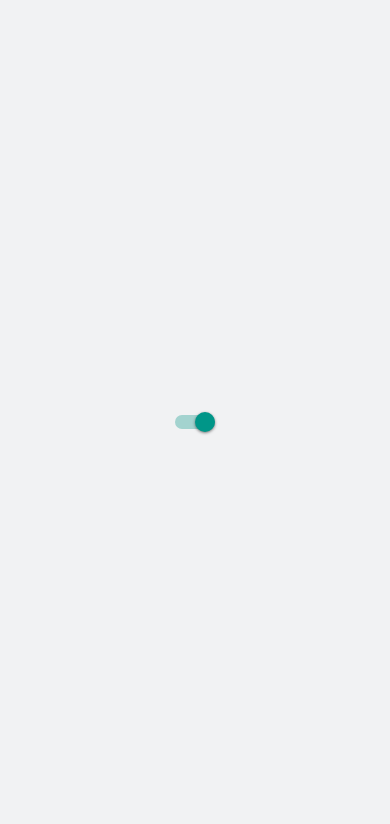
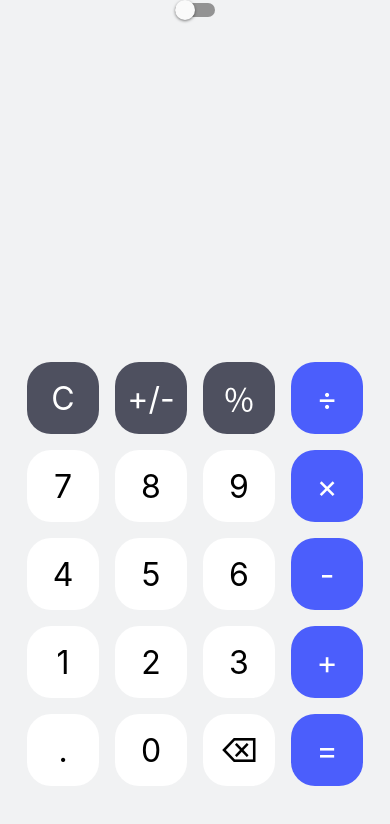
Before and after one commit to banuseyhan/calculator-sample, a React Native app in the folder cs/: screen / in a window 390 px wide. Shown: the top 824 px of the page. Built offline with nearby package versions, Linux system fonts and the light colour scheme.

Commit message:
ui tamamlandı

```diff
--- a/cs/App.js
+++ b/cs/App.js
@@ -1,22 +1,22 @@
-import { StatusBar } from 'expo-status-bar';
 import { useState } from 'react';
-import { StyleSheet, Text, View, Switch } from 'react-native';
+import { SafeAreaView, StyleSheet, Switch, Text } from 'react-native';
+import { myColor } from './src/styles/color';
 import { ThemeContext } from './src/context/ThemeContext';
-import {myColor} from './src/styles/color';
+import Calculator from '../cs/src/components/Calculator';
 
 
 
 export default function App() {
-  const [theme, setTheme]=useState ('light');
+  const [theme, setTheme] = useState('light');
   return (
     <ThemeContext.Provider value={theme}>
-    <View style={theme==='light' ? styles.container:[styles.container, {backgroundColor:'#000'}]}>
-
-      <StatusBar style="auto" />
-      <Switch
-      value={theme==='light'}
-      onValueChange={() => setTheme(theme==='light'? 'dark': 'light')}/>
-    </View>
+      <SafeAreaView style={theme === 'light' ? styles.container : [styles.container, {backgroundColor: 'black'}]}>
+        <Switch
+          value={theme === 'dark'}
+          onValueChange={() => setTheme(theme === 'light' ? 'dark' : 'light')}
+        />
+        <Calculator />
+      </SafeAreaView>
     </ThemeContext.Provider>
   );
 }
@@ -26,6 +26,6 @@ const styles = StyleSheet.create({
     flex: 1,
     backgroundColor: myColor.light,
     alignItems: 'center',
-    justifyContent: 'center',
+    justifyContent: 'flex-start',
   },
 });
--- a/cs/app.json
+++ b/cs/app.json
@@ -14,9 +14,7 @@
     "updates": {
       "fallbackToCacheTimeout": 0
     },
-    "assetBundlePatterns": [
-      "**/*"
-    ],
+    "assetBundlePatterns": ["**/*"],
     "ios": {
       "supportsTablet": true
     },
--- a/cs/babel.config.js
+++ b/cs/babel.config.js
@@ -1,6 +1,6 @@
-module.exports = function(api) {
+module.exports = function (api) {
   api.cache(true);
   return {
-    presets: ['babel-preset-expo'],
+    presets: ["babel-preset-expo"],
   };
 };
--- a/cs/src/components/Button.js
+++ b/cs/src/components/Button.js
@@ -3,3 +3,39 @@
 //kullanarak theme özellliğini belirteyim.
 // calculator.js ekleyip operatör atamalarını  orada mı yapmalıyım?
 // GlobalStyles de calcultor da bellirttiğim operatorlerın style nı vereyim
+
+import { useContext } from "react";
+import { TouchableOpacity, Text } from "react-native";
+import { ThemeContext } from "../context/ThemeContext";
+import { Styles } from "../styles/GlobalStyles";
+
+
+
+export default function Button({ title, onPress, isBlue, isGray }) {
+    const theme = useContext(ThemeContext);
+    return (
+        <TouchableOpacity
+            style={
+                isBlue
+                ? Styles.btnBlue
+                : isGray
+                ? Styles.btnGray
+                : theme === "light"
+                ? Styles.btnLight
+                : Styles.btnDark
+            }
+            onPress={onPress}>
+            <Text
+               style={
+                   isBlue || isGray
+                   ? Styles.smallTextLight
+                   : theme === "dark"
+                   ? Styles.smallTextLight
+                   : Styles.smallTextDark
+                }
+            >
+                {title}
+            </Text>
+        </TouchableOpacity>
+    );
+}
--- /dev/null
+++ b/cs/src/components/Calculator.js
@@ -0,0 +1,59 @@
+import  React from "react";
+import Button from "./Button";
+import { View, Text } from "react-native";
+import { Styles } from "../styles/GlobalStyles";
+import { myColor } from "../styles/color";
+import { useState } from "react";
+export default function Calculator() {
+  const [firstNumber, setFirstNumber] = useState("");
+  const [secondNumber, setSecondNumber] = useState("");
+  const [operation, setOperation] = useState("");
+  const [result, setResult] =useState(null);
+  const [buttonValue]= useState("");
+
+
+  return (
+    <View style={Styles.viewBottom}>
+      <View
+        style={{
+          height: 120,
+          width: "90%",
+          justifyContent: "flex-end",
+          alignSelf: "center",
+        }}
+      >
+
+      </View>
+      <View style={Styles.row}>
+        <Button title="C" isGray  />
+        <Button title="+/-" isGray onPress={() => ("+/-")} />
+        <Button title="％" isGray onPress={() => ("％")} />
+        <Button title="÷" isBlue onPress={() => ("/")} />
+      </View>
+      <View style={Styles.row}>
+        <Button title="7" onPress={() => ("7")} />
+        <Button title="8" onPress={() => ("8")} />
+        <Button title="9" onPress={() => ("9")} />
+        <Button title="×" isBlue onPress={() => ("*")} />
+      </View>
+      <View style={Styles.row}>
+        <Button title="4" onPress={() =>("4")} />
+        <Button title="5" onPress={() =>("5")} />
+        <Button title="6" onPress={() => ("6")} />
+        <Button title="-" isBlue onPress={() => ("-")} />
+      </View>
+      <View style={Styles.row}>
+        <Button title="1" onPress={() =>("1")} />
+        <Button title="2" onPress={() => ("2")} />
+        <Button title="3" onPress={() => ("3")} />
+        <Button title="+" isBlue onPress={() => ("+")} />
+      </View>
+      <View style={Styles.row}>
+        <Button title="." onPress={() => (".")} />
+        <Button title="0" onPress={() => ("0")} />
+        <Button title="⌫" onPress={() => (firstNumber.slice(0, -1))} />
+        <Button title="=" isBlue onPress={() => setResult()} />
+      </View>
+    </View>
+  );
+}
--- a/cs/src/context/ThemeContext.js
+++ b/cs/src/context/ThemeContext.js
@@ -1,3 +1,3 @@
 import { createContext } from "react";
 
-export const ThemeContext= createContext('light')
+export const ThemeContext = createContext("light");
--- a/cs/src/styles/GlobalStyles.js
+++ b/cs/src/styles/GlobalStyles.js
@@ -1,6 +1,71 @@
 import { StyleSheet } from "react-native";
 import { myColor } from "./color";
 
-export const Styles= StyleSheet.create({
-
+export const Styles = StyleSheet.create({
+    // Button
+    btnBlue: {
+        width: 72,
+        height: 72,
+        borderRadius: 24,
+        backgroundColor: myColor.blue,
+        justifyContent: "center",
+        alignItems: "center",
+        margin: 8,
+    },
+    btnDark: {
+        width: 72,
+        height: 72,
+        borderRadius: 24,
+        backgroundColor: myColor.btnDark,
+        justifyContent: "center",
+        alignItems: "center",
+        margin: 8,
+    },
+    btnLight: {
+        width: 72,
+        height: 72,
+        borderRadius: 24,
+        backgroundColor: myColor.white,
+        justifyContent: "center",
+        alignItems: "center",
+        margin: 8,
+    },
+    btnGray: {
+        width: 72,
+        height: 72,
+        borderRadius: 24,
+        backgroundColor: myColor.btnGray,
+        justifyContent: "center",
+        alignItems: "center",
+        margin: 8,
+    },
+    smallTextLight: {
+        fontSize: 32,
+        color: myColor.white,
+    },
+    smallTextDark: {
+        fontSize: 32,
+        color: myColor.black,
+    },
+    // Keyboard
+    row: {
+        maxWidth: '100%',
+        flexDirection: "row",
+    },
+    viewBottom: {
+        position: 'absolute',
+        bottom: 50,
+    },
+    screenFirstNumber: {
+        fontSize: 96,
+        color: myColor.gray,
+        fontWeight: '200',
+        alignSelf: "flex-end",
+    },
+    screenSecondNumber: {
+        fontSize: 40,
+        color: myColor.gray,
+        fontWeight: '200',
+        alignSelf: "flex-end",
+    },
 })
```
Also changed, not shown: cs/src/styles/color.js (+11 -11 lines).
